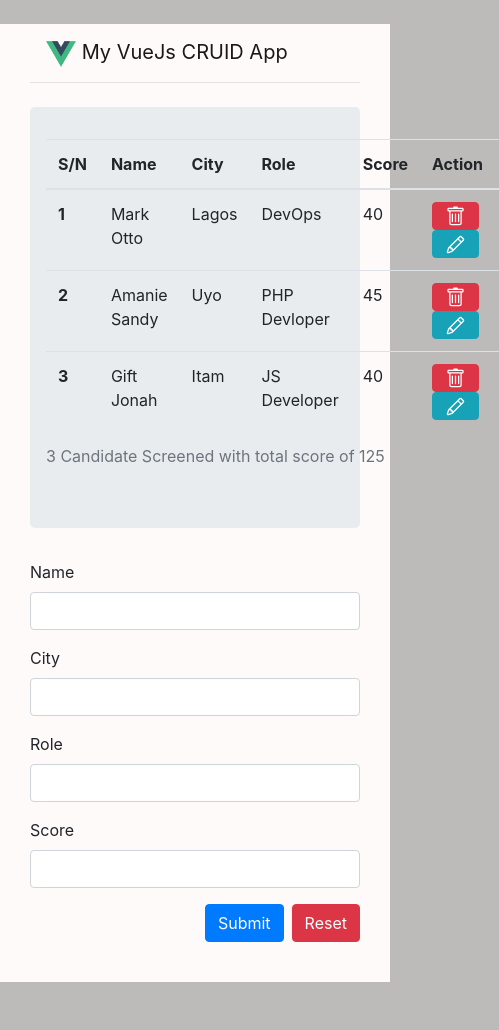
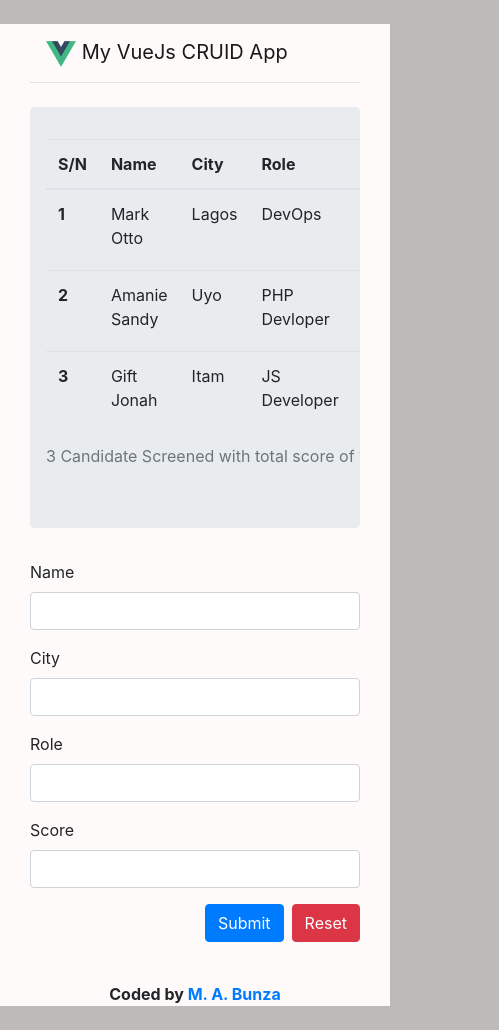
Before and after one commit to mubarak-bunza/VueJs-CRUID-App, a Vue app: page / in a window 390 px wide. Shown: the whole page, 499 px wide, since content can reach past the window. Before the commit the page ends 1006 px from the top, so only its background shows below. Built offline with nearby package versions, Linux system fonts and the light colour scheme.

Commit message:
added table-responsive

```diff
--- a/src/App.vue
+++ b/src/App.vue
@@ -2,18 +2,21 @@
   <div id="app" class="container my-4 bg-color">
     <app-navbar />
     <app-content />
+    <app-footer />
   </div>
 </template>
 
 <script>
   import NavBar from './components/NavBar.vue'
   import Contents from './components/Contents.vue'
+  import Footer from './components/Footer.vue'
 
   export default {
     name: 'app',
     components: {
       'app-navbar': NavBar,
-      'app-content': Contents
+      'app-content': Contents,
+      'app-footer': Footer
     }
   }
 </script>
--- a/src/components/Contents.vue
+++ b/src/components/Contents.vue
@@ -2,7 +2,7 @@
     <div class="container-fluid py-4">
         <div class="row">
             <div class="col-md-8">
-                <div class="jumbotron">
+                <div class="jumbotron table-responsive">
                     <table class="table table-hover">
                         <caption>{{candidates.length}} Candidate Screened with total score of {{totalScore}}</caption>
                         <thead>
@@ -112,7 +112,11 @@
             totalScore(){
                 let tScore = 0;
                 for(let i = 0; i <this.candidates.length; i++){
-                    tScore += parseInt(this.candidates[i].score);
+                    if(isNaN(this.candidates[i].score)){
+                        continue;
+                    }else{
+                        tScore += parseInt(this.candidates[i].score);
+                    }
                 }
                 return tScore;
             }
--- /dev/null
+++ b/src/components/Footer.vue
@@ -0,0 +1,12 @@
+<template>
+    <footer class="">
+        <p>Coded by <a href="https://github.com/mubarak-bunza">M. A. Bunza</a></p>
+    </footer>
+</template>
+
+<style lang="scss" scoped>
+    footer {
+        text-align: center;
+        font-weight: bold;
+    }
+</style>
```
